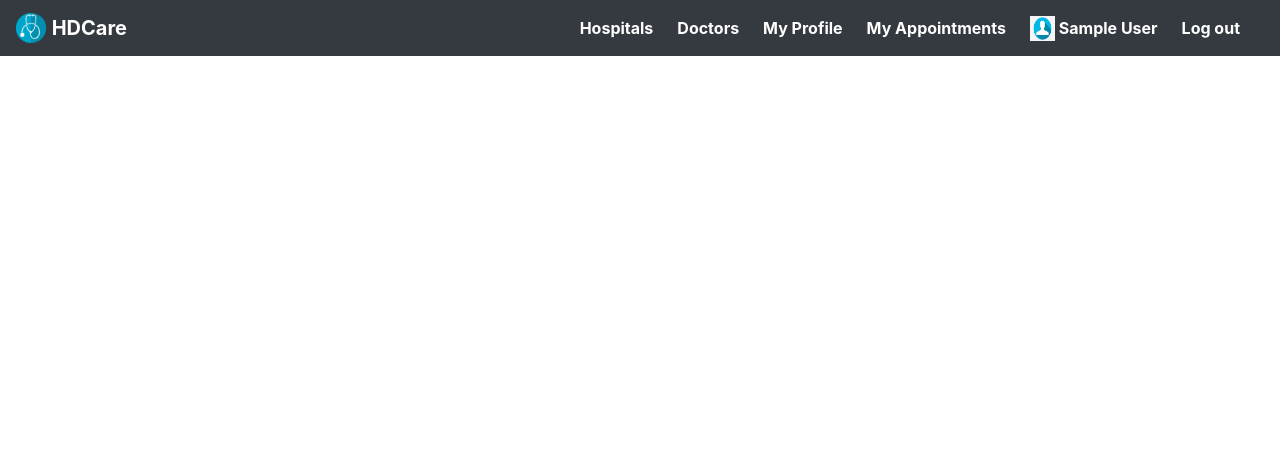
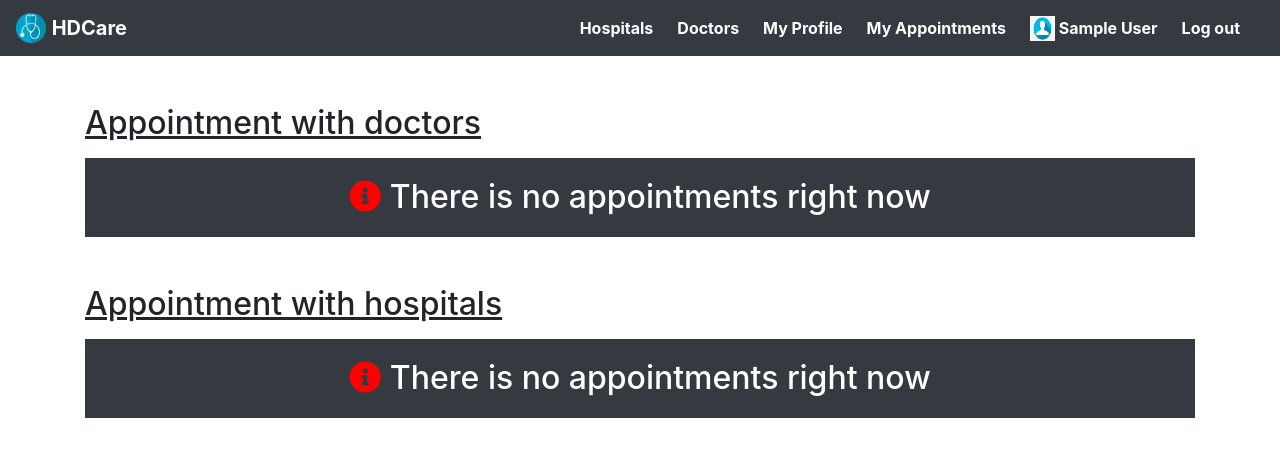
Before and after one commit to NohaHossam123/Doctors, a Django app: page /appointments/ in a window 1280 px wide. Shown: the top 457 px of the page. Run offline with Django 3.2, Linux system fonts and the light colour scheme; the visitor is signed in with stand-in values (Sample User, id 1); some libraries are stand-ins or nearby versions.

Commit message:
add cancel to appointment and fix some bugs

```diff
--- a/HDCare/Doctors/templates/book.html
+++ b/HDCare/Doctors/templates/book.html
@@ -38,9 +38,6 @@
       <div class="card bg-white">
           <div class="card-header text-center bg-dark" style="color: white;">
             {{ book.end_time | date:"l d M" }}
-            {% if book.id in books %}
-            <a href="/doctors/doctor/{{ book.id }}/cancelAppointment" class="btn btn-primary btn-sm" style="float: right;">cancel</a>
-            {% endif %}
           </div>
         <div class="card-body text-center">
           From <p class="card-text">{{ book.start_time | date:"h:i a" }}</p>
@@ -50,7 +47,7 @@
             {% if not book.id in books %}
               <a href="/doctors/doctor/{{ book.id }}/book" class="btn btn-primary btn-sm btn-block">Book</a>
             {% else %}
-              <a href="javascript:void(0)" class="btn btn-danger btn-sm btn-block">Already booked</a>
+              <a href="javascript:void(0)" class="btn btn-warning btn-sm btn-block" style="cursor: progress;">Already booked</a>
             {% endif %}
         </div>
       </div>
--- a/HDCare/Doctors/templates/doctorProfile.html
+++ b/HDCare/Doctors/templates/doctorProfile.html
@@ -213,8 +213,9 @@
                     </div>
                 </div>
                 <hr>
-                <div class="card-body row">
-                    <a href="/doctors/doctor/{{ doctor.id }}/appointment" class="btn btn-primary btn-block">Book Appointment</a>
+                <div class="card-body row" style="display: flex; flex-direction: column;align-items: center;">
+                    <a href="/doctors/doctor/{{ doctor.id }}/appointment" class="btn btn-primary btn-block">Book an appointment</a>
+                    <p style="color: red;">Hint: you can't cancel appointment after 24 hours</p>
                 </div>
             </div>
         </div>
--- a/HDCare/Doctors/urls.py
+++ b/HDCare/Doctors/urls.py
@@ -12,7 +12,6 @@ urlpatterns = [
     path('<id>/addComplain', add_complain,name="add_complain"),
     path('doctor/<int:id>/appointment', book_appointment,name="appointment"),
     path('doctor/<int:id>/book', book_redirect,name="book_redirect"),
-    path('doctor/<int:id>/cancelAppointment', delete_appointment,name="delete_appointment"),
     path('<slug:token>/activate', copoun_activation,name="activate_copoun"),
     path('filterd', filter_doctors, name="filterbytitle"),
 ]
--- a/HDCare/Hospitals/models.py
+++ b/HDCare/Hospitals/models.py
@@ -1,5 +1,6 @@
 from django.db import models
 from django.core.validators import  MaxValueValidator , MinValueValidator
+from datetime import date
 from users.models import User
 from django.db.models import Avg
 from smart_selects.db_fields import ChainedForeignKey
@@ -58,6 +59,10 @@ class Book(models.Model):
     def __repr__(self):
         return f"specialization={self.specializaiton.name}"
 
+    @property
+    def is_expired(self):
+        return date.today() > self.end_time.date()
+
 
 class Rating(models.Model):
     rate = models.IntegerField(validators=[MinValueValidator(1), MaxValueValidator(5)],null=False)
--- a/HDCare/Hospitals/templates/books.html
+++ b/HDCare/Hospitals/templates/books.html
@@ -41,9 +41,6 @@
                     <div class="card rounded text-center m-4">
                         <div class="card-header text-center bg-dark text-white" style="display: flex;flex-direction: row;justify-content: space-around; ">
                             <p>Book Info</p>
-                            {% if book.id in all_books %}
-                            <a href="{% url 'hospital_delete_appointment' book.id %}" class="btn btn-primary btn-sm" style="float: right;">cancel</a>
-                            {% endif %}
                         </div>
                         <div class="card-body">
                             <div class="text-secondary">
--- a/HDCare/Hospitals/urls.py
+++ b/HDCare/Hospitals/urls.py
@@ -13,5 +13,4 @@ urlpatterns = [
     path('<id>/rate',rate_hospital,name="rate_hospital"),
     path('<id>/addComplaint',add_complaint,name="add_complaint"),
     path('book_hospital/<int:id>', book_redirect,name="hospital_book_redirect"),
-    path('book_hospital/<int:id>/cancelAppointment', delete_appointment,name="hospital_delete_appointment"),
 ]
--- a/HDCare/users/templates/appointments.html
+++ b/HDCare/users/templates/appointments.html
@@ -4,54 +4,78 @@
 {% endblock %}
 {% block content %}
 <div class="container">
+  <h2 class="mb-3 mt-5" style="text-decoration: underline;">Appointment with doctors</h2>
   {% for book in doctor_book %}
     <div class="card mt-3">
         <div class="card-header bg-dark text-white">
-          Appointment
+          {{ book.doctor_book.end_time | date:"l d M" }}
+          {% if book.doctor_book.is_expired %}
+          <button class="btn btn-secondary btn-sm text-white" style="float: right;" disabled>expired</button>
+          {% else %}
+          <a href="{% url 'delete_appointment' book.id %}" class="btn btn-primary btn-sm" style="float: right;">cancel</a>
+          {% endif %}
         </div>
         <div class="card-body">
           <div class="text-secondary row col-12">
             <div class="col-12">
                 <i class="fa fa-clock-o	text-danger"></i>&nbsp;
-                <small>Start Time: {{book.doctor_book.start_time}}</small>
+                <small>Start Time: {{book.doctor_book.start_time | date:"h:i a" }}</small>
             </div>
             <div class="col-12">
                 <i class="fa fa-clock-o	text-danger"></i>&nbsp;
-                <small>End Time: {{book.doctor_book.end_time}}</small>
+                <small>End Time: {{book.doctor_book.end_time | date:"h:i a" }}</small>
             </div>
             <div class="col-12">
               <i class="fa fa-user-md	text-danger"></i>&nbsp;
               <small>Doctor: {{book.doctor_book.doctor.first_name}}&nbsp;{{book.doctor_book.doctor.last_name}}</small>
             </div>
+            <div class="col-12">
+              <i class="fa fa-money	text-danger"></i>&nbsp;
+              <small>Fees: {{book.doctor_book.doctor.fees}}</small>
+            </div>
         </div>
 
         </div>
       </div>
+      {% empty %}
+  <h2 class="card-body bg-dark text-center" style="color: white;"><i class='fas fa-info-circle' style='font-size:32px;color:red'></i> There is no appointments right now</h2>
       {% endfor %}
 
+      <h2 class="mb-3 mt-5" style="text-decoration: underline;">Appointment with hospitals</h2>
       {% for book in hospital_book %}
-    <div class="card mt-3">
+    <div class="card mt-3 mb-3">
         <div class="card-header bg-dark text-white">
-          Appointment
+          {{ book.book.end_time | date:"l d M" }}
+          {% if book.book.is_expired %}
+          <button class="btn btn-secondary btn-sm text-white" style="float: right;" disabled>expired</button>
+          {% else %}
+          <a href="{% url 'hospital_delete_appointment' book.id %}" class="btn btn-primary btn-sm" style="float: right;">cancel</a>
+          {% endif %}
         </div>
         <div class="card-body">
           <div class="text-secondary row col-12">
             <div class="col-12">
                 <i class="fa fa-clock-o	text-danger"></i>&nbsp;
-                <small>Start Time: {{book.book.start_time}}</small>
+                <small>Start Time: {{book.book.start_time | date:"h:i a"}}</small>
             </div>
             <div class="col-12">
                 <i class="fa fa-clock-o	text-danger"></i>&nbsp;
-                <small>End Time: {{book.book.end_time}}</small>
+                <small>End Time: {{book.book.end_time | date:"h:i a"}}</small>
             </div>
             <div class="col-12">
               <i class="fa fa-hospital-o	text-danger"></i>&nbsp;
               <small>Hospital: {{book.book.hospital.name}}</small>
             </div>
+            <div class="col-12">
+              <i class="fa fa-money	text-danger"></i>&nbsp;
+              <small>Fees: {{book.book.fees}}</small>
+            </div>
         </div>
 
         </div>
       </div>
+      {% empty %}
+  <h2 class="card-body bg-dark text-center" style="color: white;"><i class='fas fa-info-circle' style='font-size:32px;color:red'></i> There is no appointments right now</h2>
       {% endfor %}
 </div>
 {% endblock %}
--- a/HDCare/users/urls.py
+++ b/HDCare/users/urls.py
@@ -29,4 +29,7 @@ urlpatterns = [
     path('activate/<str:token>', activate_account, name="activate"),
     path('facebook', facebook, name="facebook"),
     path('twitter', twitter, name="twitter"),
+    path('<int:id>/cancelHospitalAppointment', hospital_delete_appointment,name="hospital_delete_appointment"),
+    path('<int:id>/cancelDoctorAppointment', doctor_delete_appointment,name="delete_appointment"),
+
 ]
--- a/HDCare/users/views.py
+++ b/HDCare/users/views.py
@@ -169,3 +169,17 @@ def facebook(request):
 
 def twitter(request):
     return render(request,'twitter.html')
+
+def hospital_delete_appointment(request, id):
+    user = get_user(request)
+    appointment = User_Book.objects.filter(user=user, id=id)
+    appointment.delete()
+
+    return HttpResponseRedirect(request.META.get('HTTP_REFERER'))
+
+def doctor_delete_appointment(request, id):
+    user = get_user(request)
+    appointment = UserBook.objects.get(user=user, id=id)
+    appointment.delete()
+
+    return HttpResponseRedirect(request.META.get('HTTP_REFERER'))
```
Also changed, not shown: HDCare/Doctors/views.py (+10 -12 lines), HDCare/Hospitals/views.py (+9 -12 lines).
